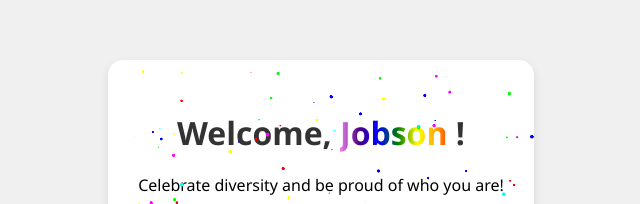
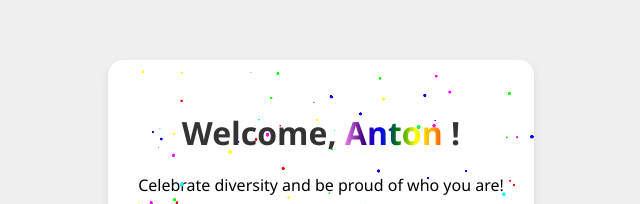
Before and after one commit to chrisdepallan/portfolio_chrisdepallan, a plain HTML site: page index.html in a window 1280 px wide. Shown: the part 203-407 px from the top of the page, without its empty margins (319-959 px from the left). Drawn offline with Linux system fonts and the light colour scheme.

Commit message:
Update index.html

```diff
--- a/index.html
+++ b/index.html
@@ -64,7 +64,7 @@
 </head>
 <body>
     <div class="container">
-        <h1>Welcome, <span class="rainbow-text">Jobson </span>!</h1>
+        <h1>Welcome, <span class="rainbow-text">Anton </span>!</h1>
         <p>Celebrate diversity and be proud of who you are!</p>
         <p>YOU ARE GAY</p>
         <div class="svg-container">
```
